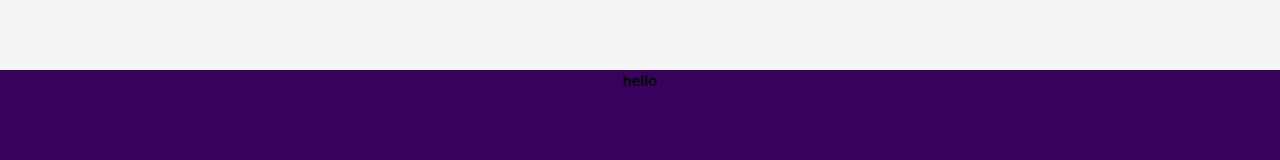
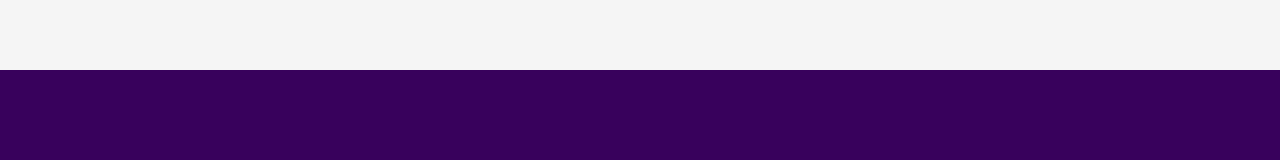
Before and after one commit to MahsumaRezai/Single__Page__LogIn, a React (Create React App) app: page / in a window 1280 px wide. Shown: the part 472-632 px from the top of the page. Built offline with nearby package versions, Linux system fonts and the light colour scheme.

Commit message:
add format on this pages

```diff
--- a/src/components/StartingPage/Footer.js
+++ b/src/components/StartingPage/Footer.js
@@ -4,10 +4,7 @@ const Footer = () => {
     return (
         <Fragment>
             <div className={classes.footer}>
-                <h4>hello</h4>
-
             </div>
-
         </Fragment>
     )
 }
--- a/src/pages/AuthPage.js
+++ b/src/pages/AuthPage.js
@@ -1,5 +1,4 @@
 import AuthForm from '../components/Auth/AuthForm';
-
 const AuthPage = () => {
   return <AuthForm />;
 };
--- a/src/pages/ProfilePage.js
+++ b/src/pages/ProfilePage.js
@@ -1,11 +1,9 @@
 import { Fragment } from 'react';
 import UserProfile from '../components/profile/user-profile';
-
 const ProfilePage = () => {
   return (
     <Fragment>
       <UserProfile />;
-
     </Fragment>
   )
 };
```
